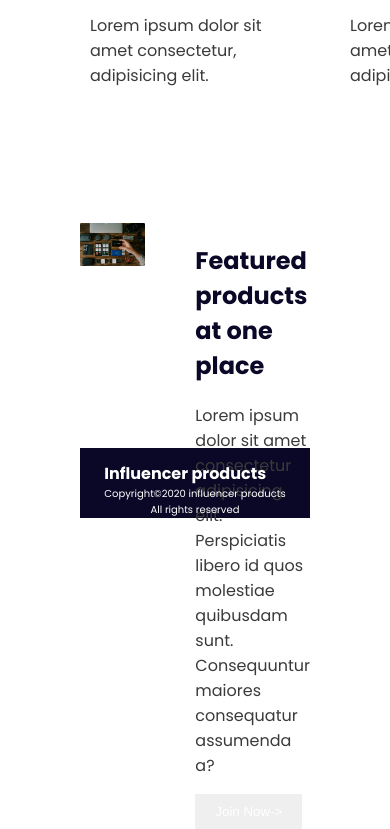
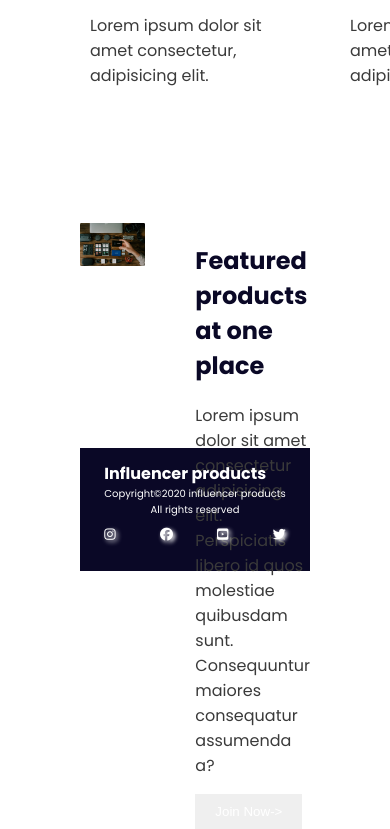
Before and after one commit to shanta-rahman/Influencer-gear, a plain HTML site: page index.html in a window 390 px wide. Shown: the part 2294-3123 px from the top of the page. Drawn offline with Linux system fonts and the light colour scheme.

Commit message:
Complete without Responsive

```diff
--- a/index.html
+++ b/index.html
@@ -202,6 +202,7 @@
                 <h2>Influencer products</h2>
             <p>Copyright <span>&#169</span>2020  influencer products</p>
             <p>All rights reserved</p>
+            <div class="icon "><i class="fa-brands fa-instagram"></i><i class="fa-brands fa-facebook"></i><i class="fa-brands fa-square-youtube"></i><i class="fa-brands fa-twitter"></i></div>
             </div>
         </footer>
     </main>
--- a/style/style.css
+++ b/style/style.css
@@ -192,6 +192,7 @@ footer{
  .footer-text{
     color: white;
 
+
  }
  .footer-text h2{
     margin-bottom: 0%;
@@ -206,3 +207,18 @@ footer{
     justify-content: center;
     align-items: center;
 }
+.icon{
+     margin-top: 10px;
+
+    display: flex;
+    justify-content:space-between ;
+    font-size:small;
+    font-weight: 300;
+
+    text-shadow: 2px  2px  4px white;
+
+    margin-bottom: 30px;
+
+
+
+}
```
